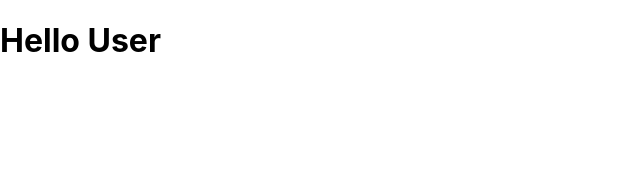
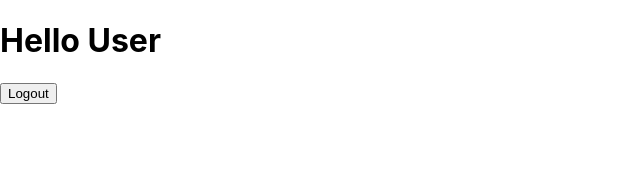
Before and after one commit to tomtom-code/final-project, a React (Create React App) app in the folder frontend/money_tracker/: page /MainPage in a window 1280 px wide. Shown: the top 173 px of the page, without its empty margins (0-640 px from the left). Built offline with nearby package versions, Linux system fonts and the light colour scheme.

Commit message:
login, singup, and logout work

```diff
--- a/frontend/money_tracker/src/App.js
+++ b/frontend/money_tracker/src/App.js
@@ -85,6 +85,7 @@ class App extends Component {
               render={routeProps =>
               <MainPage
               user={this.state.currentUser}
+              handleLogin={this.handleLogin}
               {...routeProps}/>
               }
             />
--- a/frontend/money_tracker/src/components/MainPage.js
+++ b/frontend/money_tracker/src/components/MainPage.js
@@ -1,5 +1,5 @@
 import React, { Component } from 'react';
-
+import { Link, Redirect } from 'react-router-dom';
 
 
 
@@ -9,11 +9,27 @@ class MainPage extends Component {
 
 
 
+    handleLogout = () => {
+
+        localStorage.clear();
+        this.props.handleLogin(null);
+        this.props.history.push("/")
+    }
+
+
+
     render(){
+
+
         return(
             <div>
 
                 <h1>Hello User</h1>
+                {/* {this.props.user} */}
+
+                {/* <button onClick={() => localStorage.clear()}><Redirect to ={'/'}>Logout</Redirect></button> */}
+                {/* <button><Link to ={'/'} onClick={() => localStorage.clear()}>Logout</Link></button> */}
+                <button onClick ={() =>this.handleLogout()}>Logout</button>
 
 
 
```
Also changed, not shown: 1 other file (tests, documents, lock files or other folders).
